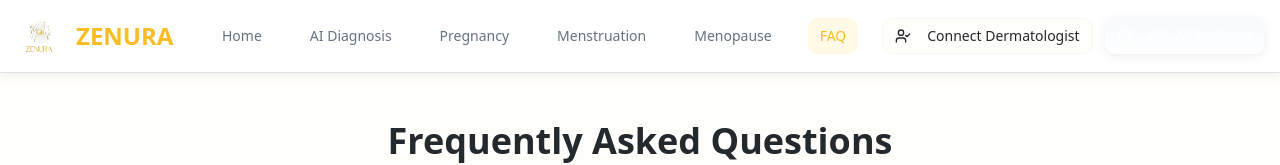
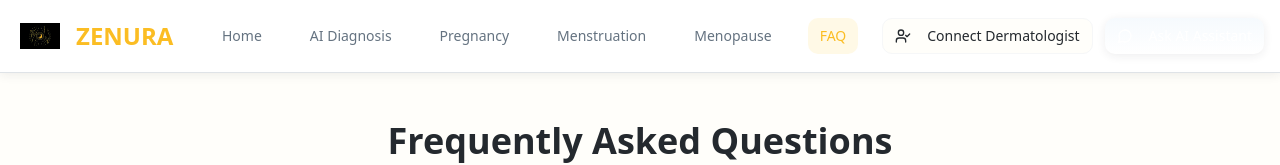
Before and after one commit to yuvashreekannan/zenura-skin-guide, a React (Vite) app: page /faq in a window 1280 px wide. Shown: the top 165 px of the page. Built offline with nearby package versions, Linux system fonts and the light colour scheme.

Commit message:
Replace logo image
Replaces the existing logo image with the new one provided.

```diff
--- a/src/components/Header.tsx
+++ b/src/components/Header.tsx
@@ -27,7 +27,7 @@ const Header = () => {
           <Link to="/" className="flex items-center space-x-3">
             <div className="w-12 h-12 flex items-center justify-center">
               <img
-                src="/lovable-uploads/257d339d-cf1d-4827-85f7-583c49dfe4ac.png"
+                src="/lovable-uploads/da05900c-2f7c-4469-a134-a14f1ef8339a.png"
                 alt="ZENURA Logo"
                 className="w-10 h-10 object-contain"
               />
```
Also changed, not shown: public/lovable-uploads/da05900c-2f7c-4469-a134-a14f1ef8339a.png (added).
